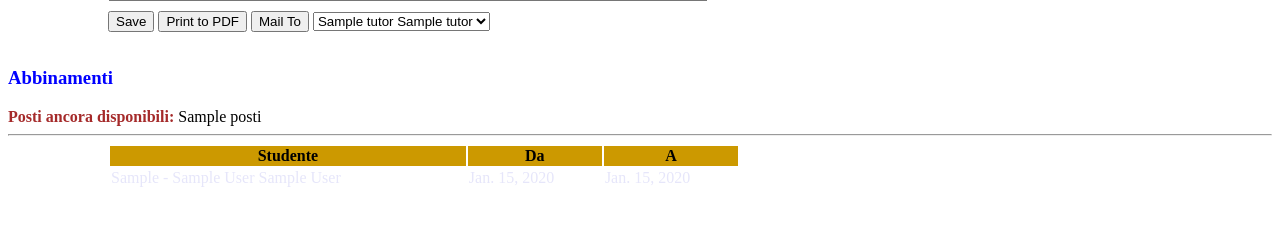
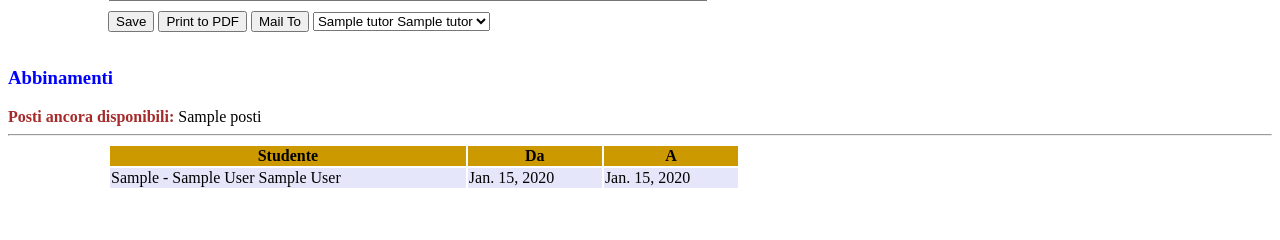
Before and after one commit to giuliofalco/mapelli, a Django app: template pcto/templates/dettaglio_azienda.html in a window 1280 px wide. Shown: the part 1108-1348 px from the top of the page. Run offline with Django 3.2, Linux system fonts and the light colour scheme; tables that the repository leaves empty hold one stand-in row (values such as "Sample post"); the template is opened without the code that fills it: values that come from a table or form of the project are taken from there, most other values are stand-ins (such as "Sample title", 1, 10 or a date in 2020).

Commit message:
colore della riga tabella abbinamenti corretto

```diff
--- a/pcto/templates/dettaglio_azienda.html
+++ b/pcto/templates/dettaglio_azienda.html
@@ -17,7 +17,7 @@
                    margin-bottom: 50px;
                   }
             th  {background: #C90;}
-            td  {color: lavender;}
+            td  {background: lavender;}
             textarea {margin-bottom: 10px;}
         </style>
 
```
